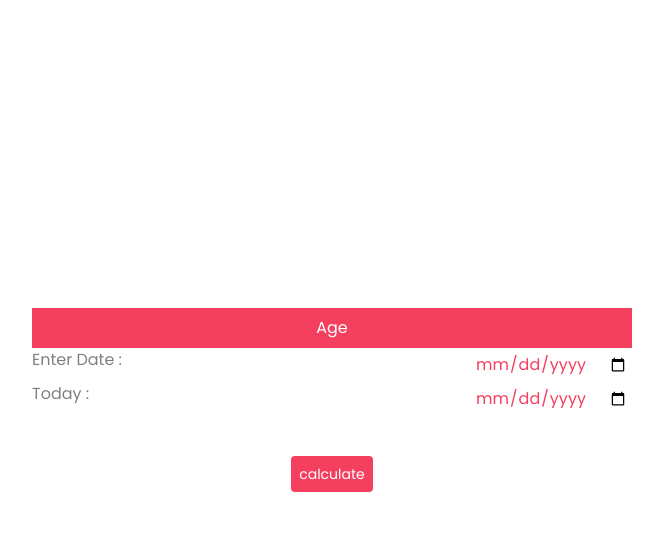
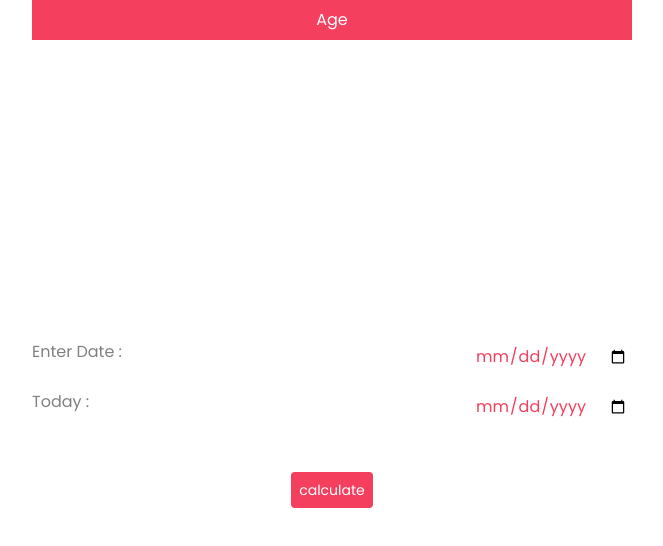
Before and after one commit to mrunalsen/age-calc, a React (Vite) app: page / in a window 1280 px wide. Shown: the top 546 px of the page, without its empty margins (308-971 px from the left). Built offline with nearby package versions, Linux system fonts and the light colour scheme.

Commit message:
fix: UI changes

```diff
--- a/src/app/components/ageform/DateInputs.tsx
+++ b/src/app/components/ageform/DateInputs.tsx
@@ -17,7 +17,7 @@ const DateInputs: React.FC<DateInputsProps> = ({ onDatesSelected }) => {
 
     return (
         <form onSubmit={handleSubmit}>
-            <div className="flex justify-between">
+            <div className="flex justify-between py-2">
                 <label htmlFor='enterDate'>Enter Date :</label>
                 <input
                     type="date"
@@ -26,7 +26,7 @@ const DateInputs: React.FC<DateInputsProps> = ({ onDatesSelected }) => {
                     className="outline-none text-rose-500 cursor-pointer rounded-sm p-1"
                 />
             </div>
-            <div className="flex justify-between">
+            <div className="flex justify-between py-2">
                 <label htmlFor='currentDate'>Today :</label>
                 <input
                     type="date"
--- a/src/app/components/home/components/AgeCalculator.tsx
+++ b/src/app/components/home/components/AgeCalculator.tsx
@@ -43,7 +43,7 @@ const AgeCalculator: React.FC = () => {
     };
 
     return (
-        <div className='relative'>
+        <div className='mb-auto'>
             <DateInputs onDatesSelected={calculateAge} />
             <CSSTransition
                 in={showModal}
--- a/src/app/core/components/navigation/Header.tsx
+++ b/src/app/core/components/navigation/Header.tsx
@@ -1,6 +1,6 @@
 const Header = () => {
     return (
-        <div className="bg-rose-500 text-center">
+        <div className="bg-rose-500 text-center mb-auto">
             <h2 className="text-white py-2">Age</h2>
         </div>
     );
```
